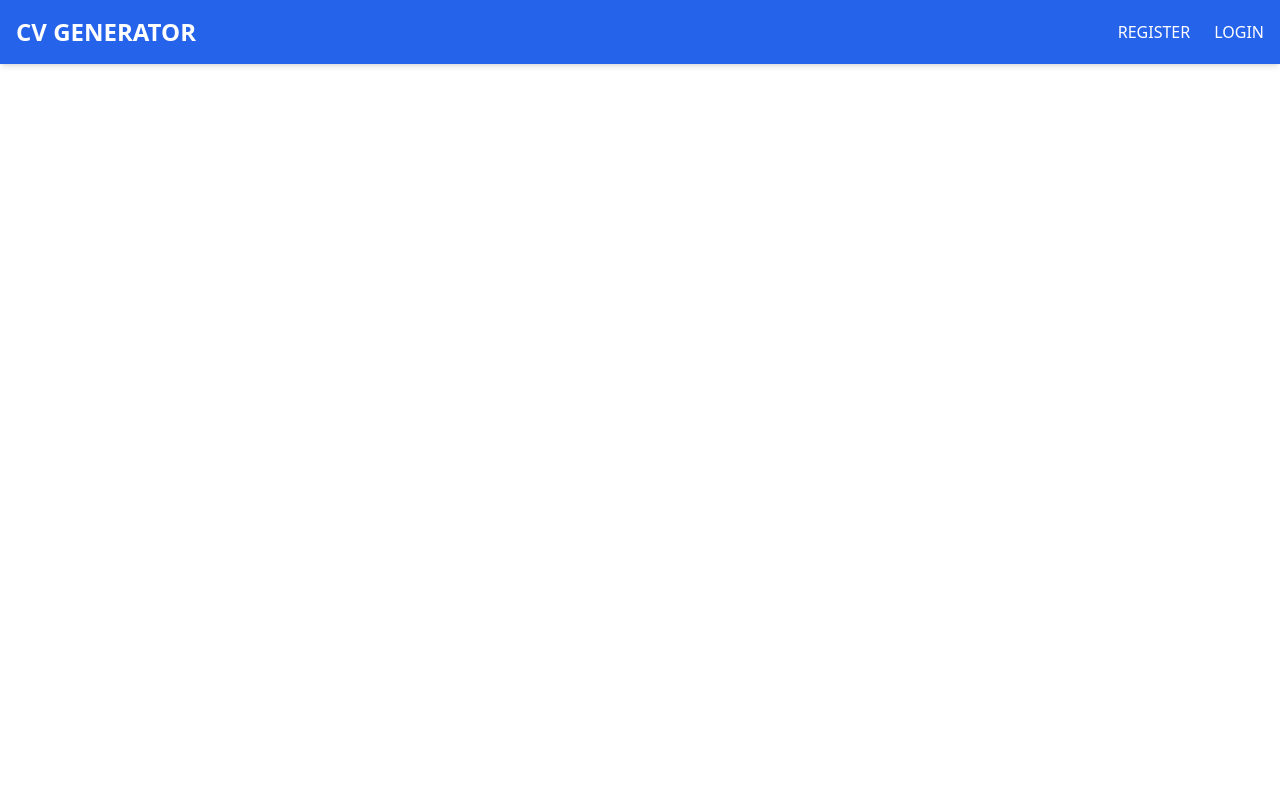
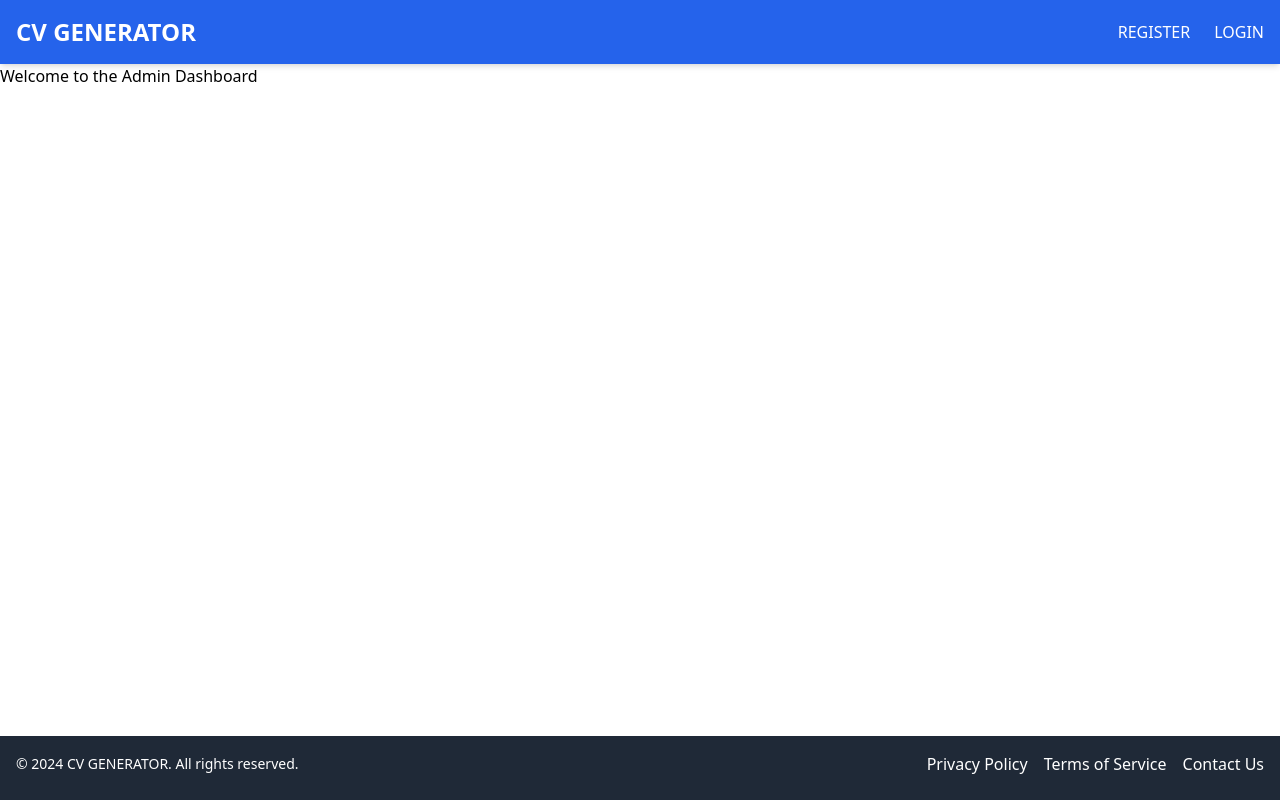
Before and after one commit to Whoistolu/cv_generator_frontend, a React (Create React App) app: page / in a window 1280 px wide. Built offline with nearby package versions, Linux system fonts and the light colour scheme.

Commit message:
Fix the errordisplay issues with the footer

```diff
--- a/src/components/admin/AdminDashboard.js
+++ b/src/components/admin/AdminDashboard.js
@@ -4,9 +4,13 @@ import Footer from '../shared/Footer';
 
 const AdminDashboard = () => {
   return (
-    <div>
-        <Navbar />
-        <Footer />
+    <div className="flex flex-col min-h-screen">
+      <Navbar />
+
+      <div className="flex-grow pt-16">
+        <h1>Welcome to the Admin Dashboard</h1>
+      </div>
+      <Footer />
     </div>
   );
 };
```
